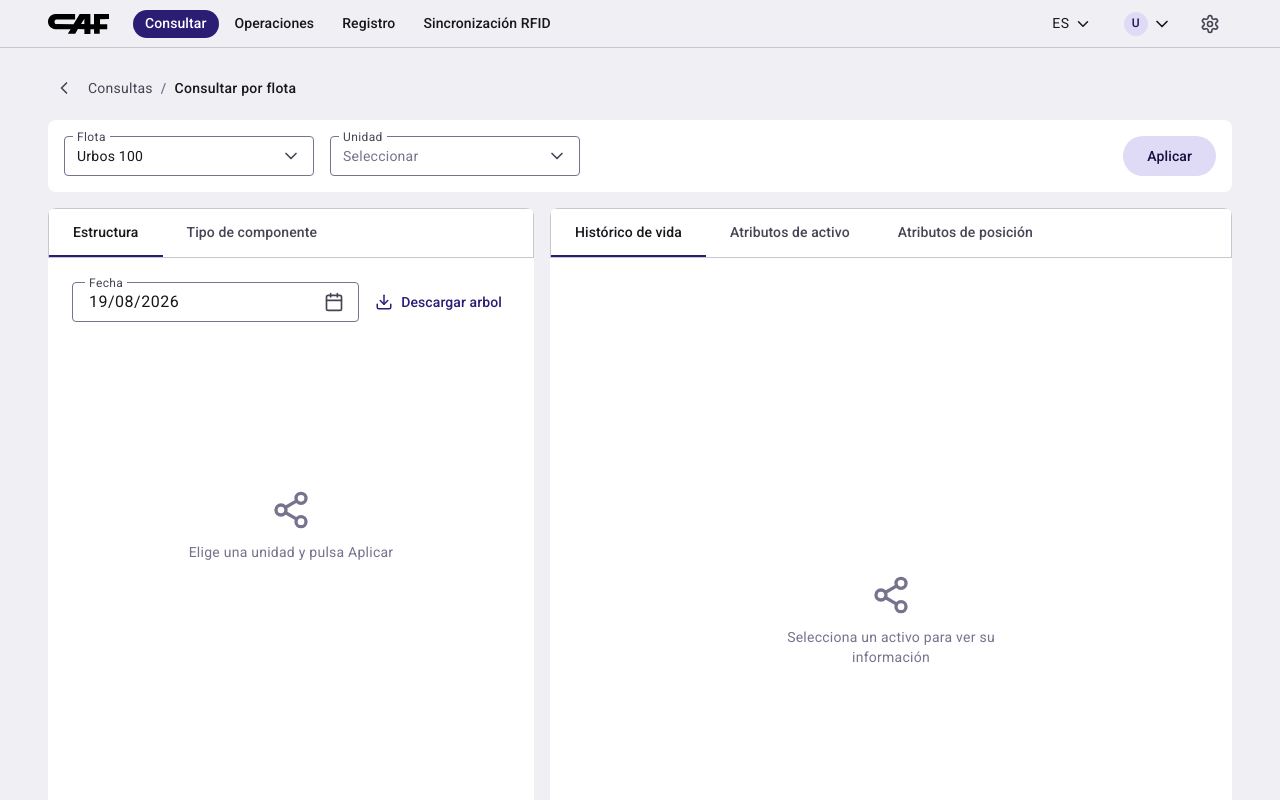
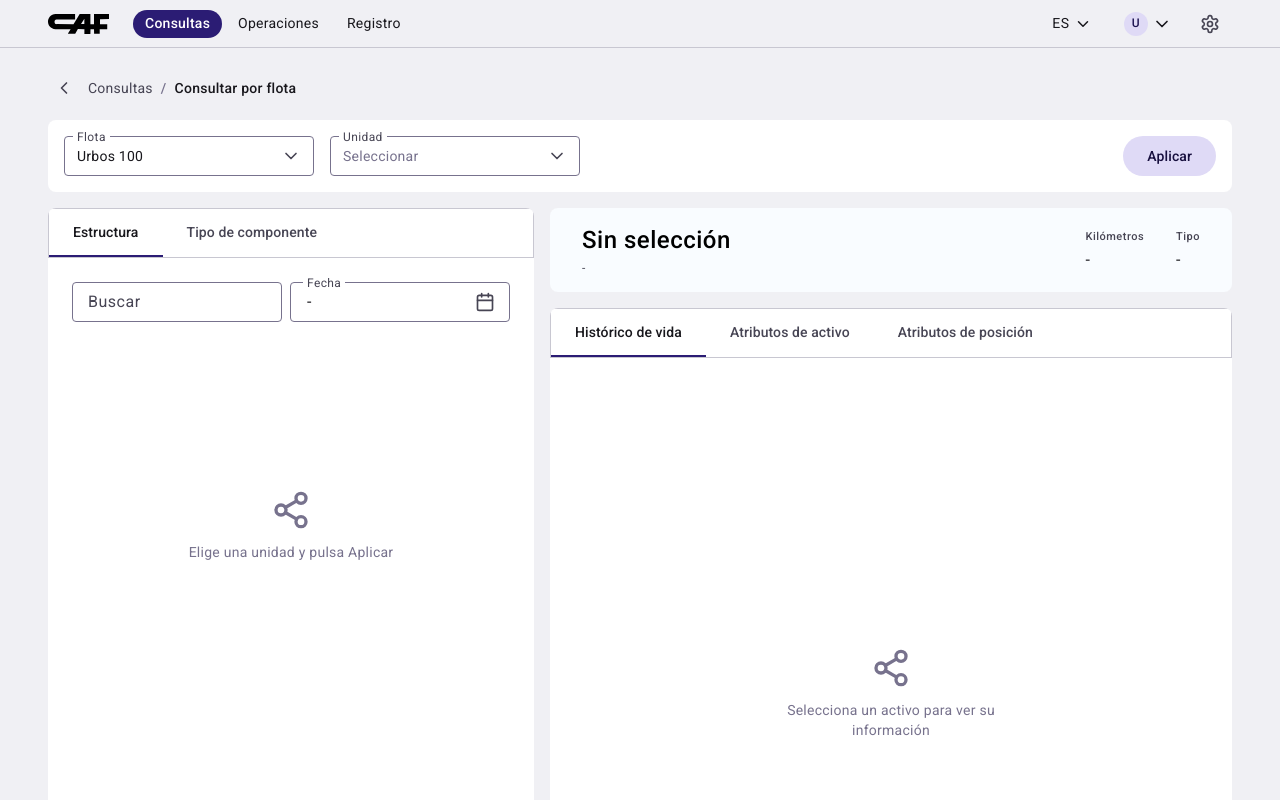
Before and after one commit to yuanzhenzhu/TEST2_TRACE, a Next.js app: page / in a window 1280 px wide. Both pictures are taken after a click on the button "Consultar por flota". Shown: the top 800 px of the page. Built offline with nearby package versions, Linux system fonts and the light colour scheme.

Commit message:
24/08_ajuste2

```diff
--- a/components/TrazabilidadApp.tsx
+++ b/components/TrazabilidadApp.tsx
@@ -58,6 +58,8 @@ interface AppState {
   unidad: string | null;
   applied: boolean;
   dUnidad: string;
+  flotaBuscar: string;
+  flotaSearchAt: string;
   hijo: string;
   chipsActivo: string[];
   chipsPos: string[];
@@ -108,6 +110,8 @@ const initialState: AppState = {
   unidad: null,
   applied: false,
   dUnidad: '',
+  flotaBuscar: '',
+  flotaSearchAt: '',
   hijo: 'Ruedas',
   chipsActivo: ['Kilómetros'],
   chipsPos: [],
@@ -145,6 +149,11 @@ const initialState: AppState = {
   tcAppliedActivo: [],
   tcActivoMenuOpen: false,
 };
+
+function formatFechaHora(d: Date): string {
+  const p = (v: number) => String(v).padStart(2, '0');
+  return `${p(d.getDate())}/${p(d.getMonth() + 1)}/${d.getFullYear()} ${p(d.getHours())}:${p(d.getMinutes())}`;
+}
 
 function Tooltip({ text, children }: { text: string; children: ReactNode }) {
   const [pos, setPos] = useState<{ top: number; left: number } | null>(null);
@@ -898,13 +907,36 @@ export default function TrazabilidadApp() {
     return out;
   };
 
-  const treeRows = flatten().map((n) => ({
+  const flattenAll = (): TreeNode[] => {
+    const out: TreeNode[] = [];
+    const walk = (nodes: TreeNode[]) => {
+      for (const n of nodes) {
+        out.push(n);
+        if (n.children && n.children.length) walk(n.children);
+      }
+    };
+    walk(treeRoots);
+    return out;
+  };
+
+  const flotaBuscarQ = s.flotaBuscar.trim().toLowerCase();
+  const treeSearchActive = flotaBuscarQ.length > 0;
+  const treeSourceNodes = treeSearchActive
+    ? flattenAll().filter(
+        (n) =>
+          (n.tipo || '').toLowerCase().includes(flotaBuscarQ) ||
+          (n.label || '').toLowerCase().includes(flotaBuscarQ) ||
+          (n.code || '').toLowerCase().includes(flotaBuscarQ)
+      )
+    : flatten();
+
+  const treeRows = treeSourceNodes.map((n) => ({
     id: n.id,
     label: n.label,
     code: n.code,
-    depth: n.depth,
+    depth: treeSearchActive ? 0 : n.depth,
     state: (s.checkedIds[n.id] ? 'Selected' : 'Default') as 'Selected' | 'Default',
-    expanded: !!s.expanded[n.id],
+    expanded: treeSearchActive ? false : !!s.expanded[n.id],
     trailing: <TagSemanticStatus status="Info" label={n.km} />,
     onClick: (e: MouseEvent) => {
       if (e.ctrlKey || e.metaKey) {
@@ -923,17 +955,27 @@ export default function TrazabilidadApp() {
       }
       patch({ selected: n.id, checkedIds: { [n.id]: true }, tab: 0 });
     },
-    onToggleExpand: () => {
-      if (!n.children || !n.children.length) return;
-      patch((prev) => ({ expanded: { ...prev.expanded, [n.id]: !prev.expanded[n.id] } }));
-    },
+    onToggleExpand: treeSearchActive
+      ? undefined
+      : () => {
+          if (!n.children || !n.children.length) return;
+          patch((prev) => ({ expanded: { ...prev.expanded, [n.id]: !prev.expanded[n.id] } }));
+        },
   }));
 
   const typeGroups: Record<string, TreeNode[]> = { Unidad: [], Coche: [], Bogie: [], Eje: [], Rueda: [], Reductora: [] };
   (function walkTypes(nodes: TreeNode[]) {
     nodes.forEach((n) => {
       const t = n.tipo || 'Eje';
-      if (typeGroups[t]) typeGroups[t].push(n);
+      if (
+        typeGroups[t] &&
+        (!treeSearchActive ||
+          t.toLowerCase().includes(flotaBuscarQ) ||
+          (n.label || '').toLowerCase().includes(flotaBuscarQ) ||
+          (n.code || '').toLowerCase().includes(flotaBuscarQ))
+      ) {
+        typeGroups[t].push(n);
+      }
       if (n.children) walkTypes(n.children);
     });
   })(treeRoots);
@@ -943,7 +985,7 @@ export default function TrazabilidadApp() {
     label: string;
     isChild: boolean;
     chevron: string | null;
-    checked: boolean;
+    checked: boolean | 'indeterminate';
     pos: string;
     trailing: ReactNode;
     onClick?: () => void;
@@ -955,12 +997,13 @@ export default function TrazabilidadApp() {
     const list = typeGroups[t];
     if (!list.length) return;
     const open = !!s.typeOpen[t];
+    const checkedCount = list.filter((n) => s.checkedIds[n.id]).length;
     typeRows.push({
       id: 'g-' + t,
       label: t,
       isChild: false,
       chevron: open ? 'ExpandMore' : 'ChevronRight',
-      checked: list.every((n) => s.checkedIds[n.id]),
+      checked: checkedCount === 0 ? false : checkedCount === list.length ? true : 'indeterminate',
       pos: '',
       trailing: (
         <span
@@ -1193,7 +1236,6 @@ export default function TrazabilidadApp() {
 
   const unidadOptions = ['Todos'].concat(roots.map((n) => n.code));
   const treeTabs = ['Estructura', 'Tipo de componente'];
-  const flotaDate = new Date().toLocaleDateString('es-ES', { day: '2-digit', month: '2-digit', year: 'numeric' });
   const shortcutCards = [
     { title: 'Movimientos', body: 'Texto descriptivo acerca de Movimientos' },
     { title: 'Talleres', body: 'Texto descriptivo acerca de Información de talleres' },
@@ -1226,8 +1268,15 @@ export default function TrazabilidadApp() {
         }}
       >
         <div style={{ display: 'flex', flexDirection: 'row', gap: 24, alignItems: 'center', height: 28 }}>
-          <Image src="/assets/logo-caf.svg" alt="CAF" width={61} height={24} />
-          <PiecesNavbarItemGroup items={['Consultar', 'Operaciones', 'Registro', 'Sincronización RFID']} selected={0} />
+          <Image
+            src="/assets/logo-caf.svg"
+            alt="CAF"
+            width={61}
+            height={24}
+            style={{ cursor: 'pointer' }}
+            onClick={() => patch({ screen: 'consulta' })}
+          />
+          <PiecesNavbarItemGroup items={['Consultas', 'Operaciones', 'Registro']} selected={0} />
         </div>
         <div style={{ display: 'flex', flexDirection: 'row', gap: 4, alignItems: 'center', alignSelf: 'stretch' }}>
           <PiecesNavbarSelector value="ES" />
@@ -1334,6 +1383,8 @@ export default function TrazabilidadApp() {
                         dUnidad: '',
                         checkedIds: {},
                         typeOpen: {},
+                        flotaBuscar: '',
+                        flotaSearchAt: '',
                       })
                     }
                   />
@@ -1388,8 +1439,8 @@ export default function TrazabilidadApp() {
                     onClick={() =>
                       patch({
                         screen: 'almacen',
-                        dAlmacen: '',
-                        almacenApplied: false,
+                        dAlmacen: s.almacen,
+                        almacenApplied: true,
                         almacenExpandedTipos: {},
                         almacenCheckedIds: {},
                         almacenSelectedId: null,
@@ -1463,7 +1514,7 @@ export default function TrazabilidadApp() {
               >
                 <div style={{ display: 'flex', flexDirection: 'row', gap: 8, alignItems: 'center' }}>
                   <span style={{ color: '#18171C', display: 'flex' }}>
-                    <Icon name="Component" size={24} />
+                    <Icon name="Widgets" size={24} />
                   </span>
                   <span style={{ fontWeight: 500, fontSize: 24, lineHeight: '32px', color: '#18171C' }}>Tipo de componente</span>
                 </div>
@@ -1588,7 +1639,8 @@ export default function TrazabilidadApp() {
             </div>
             <MatButtonTonal
               label="Aplicar"
-              onClick={() =>
+              onClick={() => {
+                const searchAt = formatFechaHora(new Date());
                 patch((prev) => ({
                   applied: true,
                   unidad: prev.dUnidad || 'Todos',
@@ -1597,8 +1649,10 @@ export default function TrazabilidadApp() {
                   expanded: {},
                   checkedIds: {},
                   typeOpen: {},
-                }))
-              }
+                  flotaBuscar: '',
+                  flotaSearchAt: searchAt,
+                }));
+              }}
             />
           </div>
 
@@ -1620,12 +1674,16 @@ export default function TrazabilidadApp() {
                 <MatTabs tabs={treeTabs} selected={s.treeTab} onSelect={(i) => patch({ treeTab: i })} />
               </div>
               <div style={{ display: 'flex', flexDirection: 'column', padding: 24, gap: 24, boxSizing: 'border-box', flex: '1 1 auto', minHeight: 0, overflowY: 'auto' }}>
-                <div style={{ display: 'flex', flexDirection: 'row', gap: 8, alignItems: 'center' }}>
+                <div style={{ display: 'flex', flexDirection: 'row', gap: 8, alignItems: 'flex-start' }}>
+                  <div style={{ flex: '1 1 0', minWidth: 0 }}>
+                    <MatFormField label="Buscar" width="100%" value={s.flotaBuscar} onChange={(v) => patch({ flotaBuscar: v })} />
+                  </div>
                   <div
                     style={{
                       position: 'relative',
                       height: 40,
-                      flex: '1 1 0',
+                      width: 220,
+                      flexShrink: 0,
                       display: 'flex',
                       alignItems: 'center',
                       padding: '0 4px 0 16px',
@@ -1650,12 +1708,11 @@ export default function TrazabilidadApp() {
                     >
                       Fecha
                     </span>
-                    <span style={{ flex: 1, fontSize: 16, lineHeight: '24px', letterSpacing: '0.5px', color: '#18171C' }}>{flotaDate}</span>
+                    <span style={{ flex: 1, fontSize: 16, lineHeight: '24px', letterSpacing: '0.5px', color: '#18171C', whiteSpace: 'nowrap' }}>
+                      {s.flotaSearchAt || '-'}
+                    </span>
                     <MatButtonIcon icon="CalendarMonth" title="Elegir fecha" />
                   </div>
-                  {s.treeTab === 0 && (
-                    <MatButtonText label="Descargar arbol" icon="Download" style={{ padding: '6px 8px', height: 32, flexShrink: 0 }} />
-                  )}
                 </div>
 
                 {emptyFleet && <EmptyState icon="AccountTree" text="Esta flota no tiene datos cargados" width="100%" height={168} />}
@@ -1723,6 +1780,9 @@ export default function TrazabilidadApp() {
                       <div style={{ flexShrink: 0 }}>{row.trailing}</div>
                     </div>
                   ))}
+                {showTree && (
+                  <MatButtonText label="Descargar arbol" icon="Download" style={{ padding: '6px 8px', height: 32, alignSelf: 'flex-start' }} />
+                )}
               </div>
             </div>
 
@@ -1749,7 +1809,7 @@ export default function TrazabilidadApp() {
                 </div>
               )}
 
-              {!multi && sel && (
+              {!multi && (
                 <div
                   style={{
                     height: 84,
@@ -1765,19 +1825,26 @@ export default function TrazabilidadApp() {
                   }}
                 >
                   <div style={{ display: 'flex', flexDirection: 'column', gap: 4, flexShrink: 0 }}>
-                    <span style={{ fontWeight: 500, fontSize: 24, lineHeight: '32px', color: '#000', whiteSpace: 'nowrap' }}>{sel.label}</span>
-                    <span style={{ fontSize: 12, lineHeight: '16px', letterSpacing: '0.4px', color: '#474554', whiteSpace: 'nowrap' }}>{sel.code}</span>
+                    <span style={{ fontWeight: 500, fontSize: 24, lineHeight: '32px', color: '#000', whiteSpace: 'nowrap' }}>
+                      {sel ? sel.label : 'Sin selección'}
+                    </span>
+                    <span style={{ fontSize: 12, lineHeight: '16px', letterSpacing: '0.4px', color: '#474554', whiteSpace: 'nowrap' }}>
+                      {sel ? sel.code : '-'}
+                    </span>
                   </div>
                   <div style={{ display: 'flex', flexDirection: 'row', gap: 32, justifyContent: 'flex-end', alignItems: 'center', flexGrow: 1 }}>
                     <div style={{ display: 'flex', flexDirection: 'column', gap: 2, alignItems: 'flex-start', flexShrink: 0 }}>
                       <span style={{ fontWeight: 500, fontSize: 11, lineHeight: '16px', letterSpacing: '0.5px', color: '#474554' }}>Kilómetros</span>
-                      <TagSemanticStatus status="Info" label={sel.km} />
+                      {sel ? <TagSemanticStatus status="Info" label={sel.km} /> : <span style={{ color: '#18171C' }}>-</span>}
                     </div>
-                    {[
-                      { title: 'Tipo', value: sel.tipo || 'Eje' },
-                      { title: 'GMAO', value: sel.gmao || '\u2014' },
-                      { title: 'Tag', value: sel.tag || '\u2014' },
-                    ].map((m) => (
+                    {(sel
+                      ? [
+                          { title: 'Tipo', value: sel.tipo || '-' },
+                          { title: 'GMAO', value: sel.gmao || '-' },
+                          { title: 'Tag', value: sel.tag || '-' },
+                        ]
+                      : [{ title: 'Tipo', value: '-' }]
+                    ).map((m) => (
                       <div key={m.title} style={{ display: 'flex', flexDirection: 'column', gap: 2, alignItems: 'flex-start', flexShrink: 0 }}>
                         <span style={{ fontWeight: 500, fontSize: 11, lineHeight: '16px', letterSpacing: '0.5px', color: '#474554' }}>{m.title}</span>
                         <span style={{ fontSize: 16, lineHeight: '25px', letterSpacing: '0.5px', color: '#18171C', whiteSpace: 'nowrap' }}>{m.value}</span>
--- a/components/ui/Misc.tsx
+++ b/components/ui/Misc.tsx
@@ -77,7 +77,14 @@ export function MatFormField({
   );
 }
 
-export function MatCheckbox({ checked, onChange }: { checked?: boolean; onChange?: () => void }) {
+export function MatCheckbox({
+  checked,
+  onChange,
+}: {
+  checked?: boolean | 'indeterminate';
+  onChange?: () => void;
+}) {
+  const filled = checked === true || checked === 'indeterminate';
   return (
     <button
       type="button"
@@ -85,7 +92,7 @@ export function MatCheckbox({ checked, onChange }: { checked?: boolean; onChange
         e.stopPropagation();
         onChange?.();
       }}
-      aria-pressed={!!checked}
+      aria-pressed={checked === true}
       style={{
         width: 40,
         height: 40,
@@ -103,14 +110,16 @@ export function MatCheckbox({ checked, onChange }: { checked?: boolean; onChange
           width: 18,
           height: 18,
           borderRadius: 2,
-          border: checked ? 'none' : '2px solid #77728D',
-          background: checked ? '#2B1C74' : 'transparent',
+          border: filled ? 'none' : '2px solid #77728D',
+          background: filled ? '#2B1C74' : 'transparent',
+          color: '#FFF',
           display: 'flex',
           alignItems: 'center',
           justifyContent: 'center',
         }}
       >
-        {checked && <Icon name="Check" size={14} />}
+        {checked === true && <Icon name="Check" size={14} />}
+        {checked === 'indeterminate' && <Icon name="Remove" size={14} />}
       </span>
     </button>
   );
@@ -312,8 +321,8 @@ export function PiecesNavbarItemGroup({ items, selected }: { items: string[]; se
             alignItems: 'center',
             borderRadius: 100,
             fontSize: 14,
-            fontWeight: 500,
-            letterSpacing: '0.1px',
+            fontWeight: i === selected ? 500 : 400,
+            letterSpacing: '0.25px',
             color: i === selected ? '#FFF' : '#18171C',
             background: i === selected ? '#2B1C74' : 'transparent',
             cursor: 'pointer',
```
Also changed, not shown: components/ui/Icon.tsx (+14 -1 lines).
